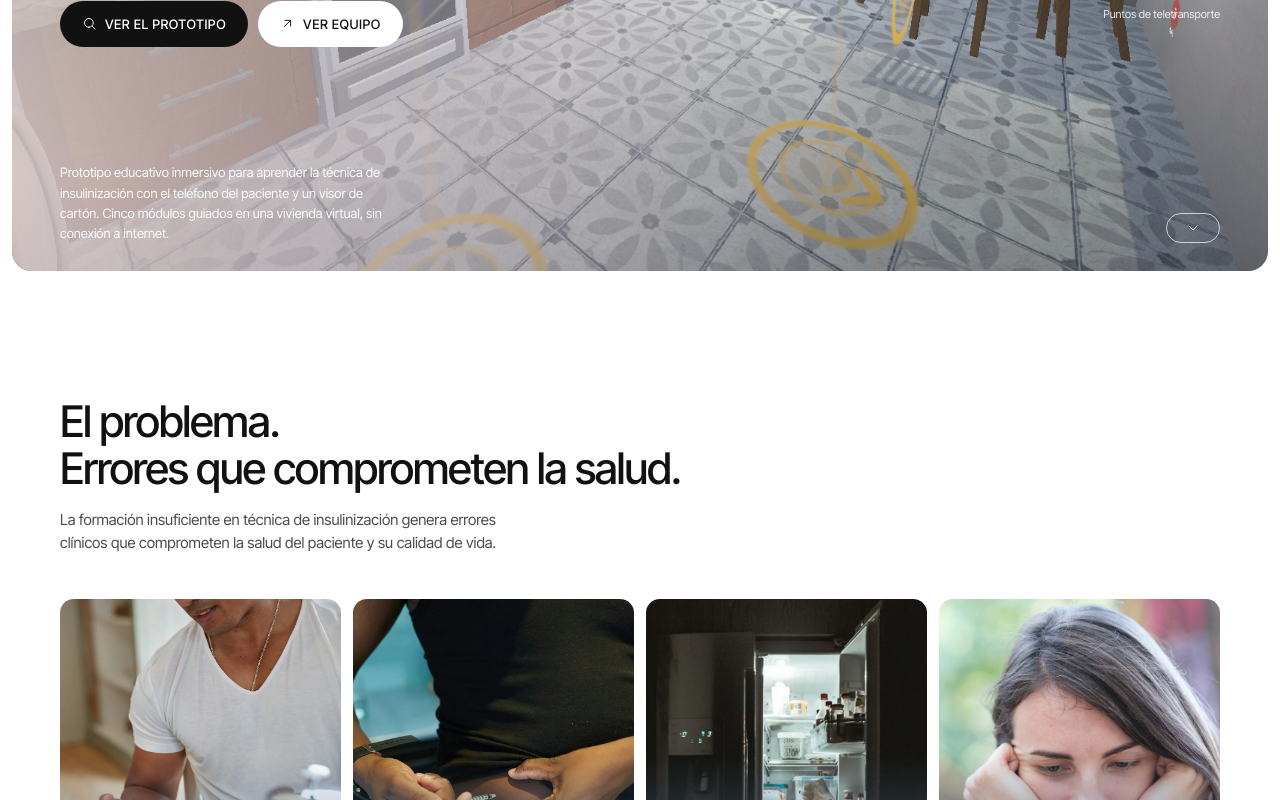
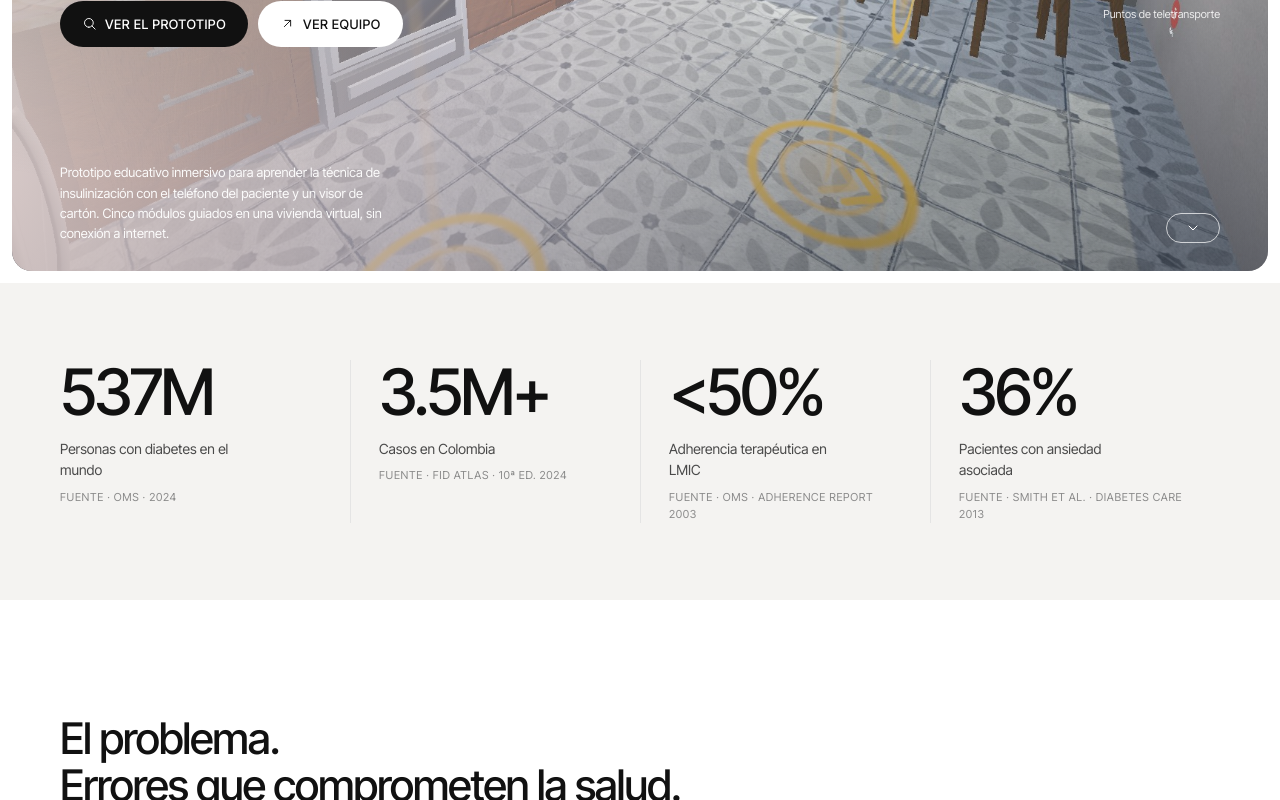
Before and after one commit to SantyCardo/vr-landing-page, a React (Vite) app: page / in a window 1280 px wide. Shown: the part 541-1341 px from the top of the page. Built offline with nearby package versions, Linux system fonts and the light colour scheme.

Commit message:
feat: franja de cifras con fuentes antes del problema

```diff
--- a/src/app.jsx
+++ b/src/app.jsx
@@ -8,6 +8,7 @@ export function App() {
     <>
       <Hero />
       <main>
+        <S.Stats />
         <S.Problem />
         <S.Justification />
         <S.Question />
--- a/src/components/Sections.jsx
+++ b/src/components/Sections.jsx
@@ -43,6 +43,24 @@ export function Modules() {
             <li className="reveal module-pending"><span className="module-id">+</span><div><p>{m.extra}</p></div></li>
           </ol>
         </div>
+      </div>
+    </section>
+  );
+}
+
+export function Stats() {
+  return (
+    <section id="cifras" className="section section-tight">
+      <div className="container">
+        <dl className="stats reveal">
+          {C.stats.map((s) => (
+            <div key={s.label} className="stat-item">
+              <dt>{s.value}</dt>
+              <dd>{s.label}</dd>
+              <dd className="stat-source">Fuente · {s.source}</dd>
+            </div>
+          ))}
+        </dl>
       </div>
     </section>
   );
--- a/src/data/content.js
+++ b/src/data/content.js
@@ -58,6 +58,13 @@ export const modules = {
   ],
   extra: 'Tutorial inicial para aprender a usar la mirada, la botonera y el teletransporte.',
 };
+
+export const stats = [
+  { value: '537M', label: 'Personas con diabetes en el mundo', source: 'OMS · 2024' },
+  { value: '3.5M+', label: 'Casos en Colombia', source: 'FID Atlas · 10ª ed. 2024' },
+  { value: '<50%', label: 'Adherencia terapéutica en LMIC', source: 'OMS · Adherence Report 2003' },
+  { value: '36%', label: 'Pacientes con ansiedad asociada', source: 'Smith et al. · Diabetes Care 2013' },
+];
 
 export const problem = {
   title: ['El problema.', 'Errores que comprometen la salud.'],
--- a/src/styles.css
+++ b/src/styles.css
@@ -281,6 +281,15 @@ main > .section:nth-last-child(even) .specialty-icon { background: var(--bg-soft
 .person-info .tag { align-self: flex-start; margin-top: 6px; }
 .institutions { margin-top: 12px; }
 
+/* ---------- Cifras ---------- */
+.section-tight { padding: clamp(48px, 6vw, 80px) 0; }
+.stats { display: grid; grid-template-columns: repeat(4, 1fr); }
+.stat-item { padding: 0 28px; border-left: 1px solid var(--line); }
+.stat-item:first-child { padding-left: 0; border-left: 0; }
+.stat-item dt { font-size: clamp(44px, 5vw, 72px); font-weight: 500; letter-spacing: -0.045em; line-height: 1; }
+.stat-item dd { font-size: 14px; color: var(--ink-2); margin-top: 14px; max-width: 22ch; }
+.stat-item .stat-source { max-width: none; font-size: 11px; color: var(--muted); text-transform: uppercase; letter-spacing: 0.06em; margin-top: 8px; }
+
 /* ---------- Módulos ---------- */
 .modules { display: grid; grid-template-columns: minmax(0, 0.9fr) minmax(0, 1.1fr); gap: 12px; align-items: start; }
 .modules-map { width: 100%; border-radius: var(--r); aspect-ratio: 16 / 14; object-fit: cover; }
@@ -353,7 +362,9 @@ main > .section:nth-last-child(even) .specialty-icon { background: var(--bg-soft
 
 /* ---------- Responsive ---------- */
 @media (max-width: 1024px) {
-  .grid-4 { grid-template-columns: repeat(2, 1fr); }
+  .grid-4, .stats { grid-template-columns: repeat(2, 1fr); }
+  .stats { row-gap: 36px; }
+  .stat-item:nth-child(odd) { padding-left: 0; border-left: 0; }
   .grid-specialty { grid-template-columns: repeat(2, 1fr); }
   .carousel { grid-auto-columns: minmax(240px, 40%); }
   .nav-links { gap: 14px; font-size: 12px; }
```
Also changed, not shown: 1 other file (tests, documents, lock files or other folders).
